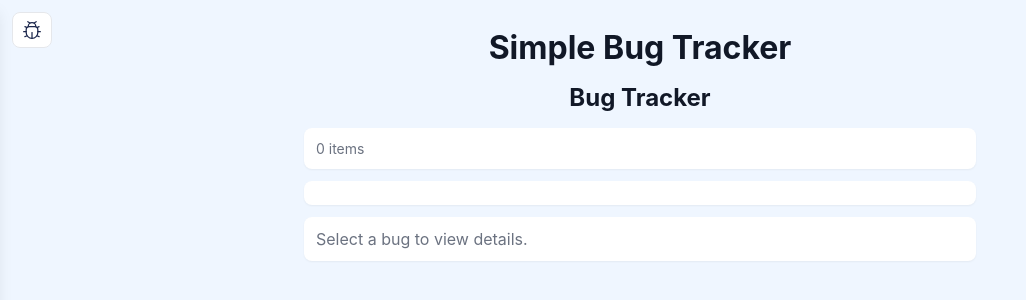
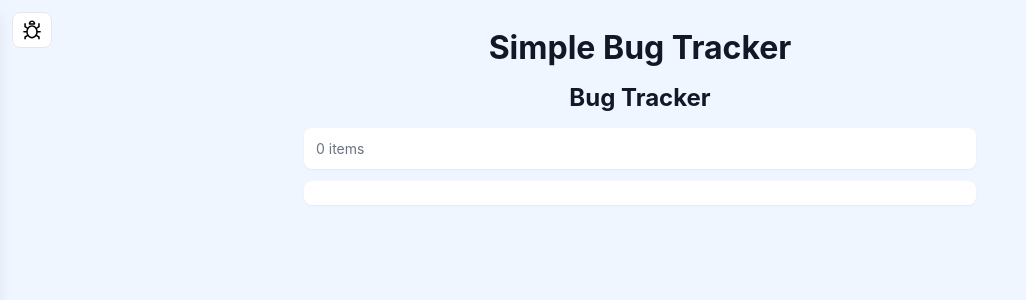
Before and after one commit to jnavarro30/bug-tracker, a Vue app: page / in a window 1280 px wide. Shown: the top 300 px of the page, without its empty margins (0-1026 px from the left). Built offline with nearby package versions, Linux system fonts and the light colour scheme.

Commit message:
bug details appear in a modal

```diff
--- a/src/App.vue
+++ b/src/App.vue
@@ -6,7 +6,20 @@
       @click="showDrawer = !showDrawer"
       title="Toggle new bug"
     >
-      <img src="./assets/bug.svg" alt="bug" width="20" height="20" />
+      <img
+        v-if="!showDrawer"
+        src="./assets/bug-open.svg"
+        alt="bug"
+        width="20"
+        height="20"
+      />
+      <img
+        v-else
+        src="./assets/bug-close.svg"
+        alt="bug"
+        width="20"
+        height="20"
+      />
     </button>
     <div class="header">
       <h1>Simple Bug Tracker</h1>
--- a/src/components/BugList.vue
+++ b/src/components/BugList.vue
@@ -40,9 +40,14 @@
             </div>
           </div>
         </div>
+      </div>
+    </div>
 
-        <div class="mt-3">
-          <div v-if="selected">
+    <!-- Modal Backdrop -->
+    <div v-if="selected" class="modal-backdrop" @click="selected = null"></div>
+
+    <!-- Modal -->
+    <div v-if="selected" class="modal">
       <BugDetails
         :bug="selected"
         @close="selected = null"
@@ -51,12 +56,6 @@
         @add-comment="onAddComment"
         @add-attachment="onAddAttachment"
       />
-          </div>
-          <div v-else class="card mt-2">
-            <div class="muted">Select a bug to view details.</div>
-          </div>
-        </div>
-      </div>
     </div>
   </div>
 </template>
--- a/src/styles.css
+++ b/src/styles.css
@@ -294,3 +294,26 @@ textarea {
 .hamburger.left:hover {
   background-color: #f9fafb;
 }
+
+/* Modal styles */
+.modal-backdrop {
+  position: fixed;
+  inset: 0;
+  background: rgba(0, 0, 0, 0.45);
+  z-index: 50;
+}
+
+.modal {
+  position: fixed;
+  left: 50%;
+  top: 50%;
+  transform: translate(-50%, -50%);
+  z-index: 60;
+  max-width: 90vw;
+  width: 720px;
+  background: transparent;
+}
+
+.modal .card {
+  padding: 1rem;
+}
```
Also changed, not shown: src/assets/bug-close.svg (added), src/assets/bug-open.svg (added). Lines whose indentation alone changed are shown as unchanged.
